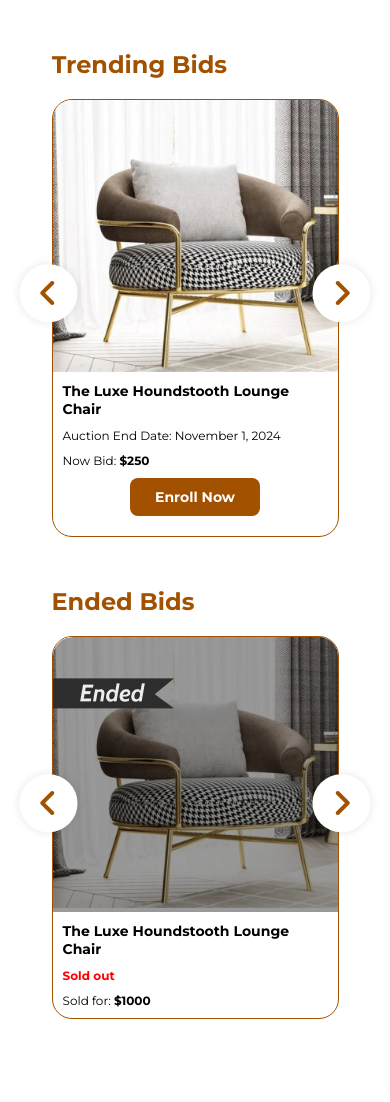
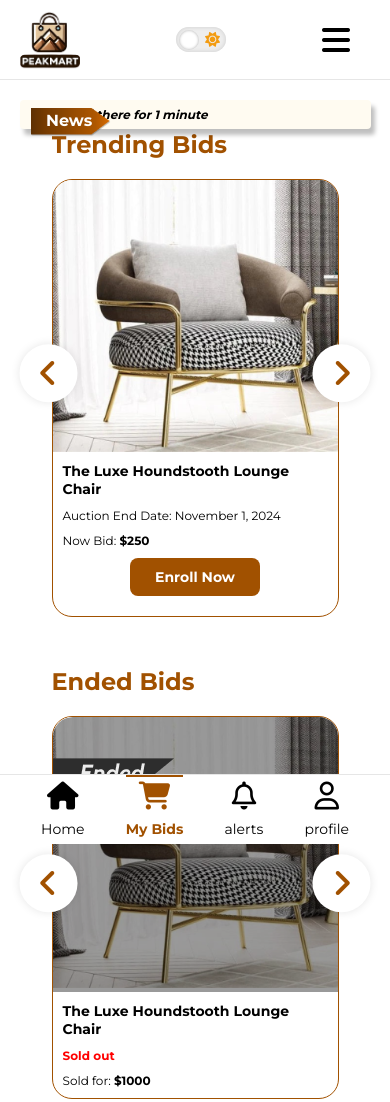
Before and after one commit to Astr0n1/graduation-project, a plain HTML site: page sliders.html in a window 390 px wide. Before the commit the page ends 1069 px from the top, so only its background shows below. Drawn offline with nearby package versions, Linux system fonts and the light colour scheme.

Commit message:
fixed headers

```diff
--- a/assets/css/components/header.css
+++ b/assets/css/components/header.css
@@ -76,7 +76,7 @@
 }
 
 .navbar.active + .nav-overlay {
-  z-index: 7;
+  z-index: 8;
   width: 100vw;
   height: 100vh;
   background: rgba(170, 170, 170, 0.1);
@@ -104,7 +104,7 @@
 .bottom-nav {
   display: none;
   position: fixed;
-  z-index: 5;
+  z-index: 7;
   bottom: 0;
   background-color: var(--background);
   width: 100vw;
@@ -243,6 +243,10 @@
     display: flex;
   }
 
+  .bottom-nav-conserver {
+    height: 70px;
+  }
+
   #menu {
     display: block;
     margin-right: 20px;
@@ -259,7 +263,7 @@
     align-items: center;
     border-left: var(--border-gray);
     right: -1px;
-    top: 98px;
+    top: 79px;
 
     width: 250px;
     height: 100vh;
@@ -306,6 +310,7 @@
 
 .news {
   position: fixed;
+  z-index: 7;
   margin: 20px auto 0;
   width: 85vw;
   margin-left: 7.5vw;
@@ -320,7 +325,7 @@
 
 .news-logo {
   position: absolute;
-  z-index: 5;
+  z-index: 7;
   bottom: -15px;
   left: 15px;
 }
--- a/assets/css/components/swiper.css
+++ b/assets/css/components/swiper.css
@@ -21,7 +21,7 @@
   justify-content: space-between;
   align-items: center;
   width: 100%;
-  z-index: 10;
+  z-index: 1;
   top: 50%;
   left: 50%;
   transform: translate(-50%, -50%);
--- a/sliders.html
+++ b/sliders.html
@@ -31,9 +31,89 @@
 
     <!-- JS -->
     <script defer src="assets/js/components/swiper.js"></script>
+    <script defer src="assets/js/components/header.js"></script>
   </head>
 
   <body>
+    <div class="headers">
+      <!-- main header -->
+      <header class="header">
+        <img src="assets/images/logo.png" class="logo">
+        <div class="actions">
+          <button class="login-btn primary-btn"
+            onclick="window.location.href='register.html'">login</button>
+          <div class="cart">
+            <i class="fas fa-shopping-cart cart-icon"></i>
+          </div>
+
+          <label class="dark-mode-toggle">
+            <input type="checkbox" id="dark-mode-switch">
+            <span class="slider">
+              <i class="fas fa-moon " style="color: white;"></i>
+              <i class="fas fa-sun " style="color: #f39c12;"></i>
+            </span>
+          </label>
+        </div>
+        <div id="menu">
+          <i class="fa-solid fa-bars fa-2x"></i>
+        </div>
+        <nav class="navbar">
+          <a class="nav-item" href="index.html">Home</a>
+          <a class="nav-item" href="footer.html">Categories</a>
+          <a class="nav-item" href="sliders.html" class="active">Bids</a>
+          <a class="nav-item" href="test.html">About us</a>
+          <a class="nav-item" href="#">Contact us</a>
+        </nav>
+        <div class="nav-overlay"></div>
+      </header>
+      <div class="header-conserver"></div>
+
+      <!-- bottom header -->
+      <div class="bottom-nav">
+        <a href="index.html" class="home nav-item">
+          <div>
+            <i class="fa fa-home fa-2x" aria-hidden="true"></i>
+          </div>
+          <p>Home</p>
+        </a>
+
+        <a href="sliders.html" class="cart nav-item">
+          <div>
+            <i class="fa-solid fa-cart-shopping fa-2x"></i>
+          </div>
+          <p>My Bids</p>
+        </a>
+
+        <a href="footer.html" class="notifications nav-item">
+          <div>
+            <i class="fa-regular fa-bell fa-2x"></i>
+          </div>
+          <p>alerts</p>
+        </a>
+
+        <a href='register.html' class="profile nav-item">
+          <div>
+            <i class="fa-regular fa-user fa-2x"></i>
+          </div>
+          <p>profile</p>
+        </a>
+      </div>
+
+      <!-- news -->
+      <div class="news">
+        <div class="news-logo">
+          <img src="assets/images/news-arrow.png" alt="logo-tv">
+          <p class="news-word">News</p>
+        </div>
+        <div class="news-slide marquee">
+          <p class="news-content">This text is an example of text that can be
+            replaced in the same
+            space. This text was generated from the Arabic text generator, where
+            you can generate such text or many other texts in addition to
+            increasing the number of characters generated by the application</p>
+        </div>
+      </div>
+    </div>
     <!-- trending bids -->
     <div class="astron-container trending">
       <div class="swiper products-container">
@@ -271,6 +351,6 @@
 
       </div>
     </div>
-
+    <div class="bottom-nav-conserver"></div>
   </body>
 </html>
```
Also changed, not shown: index.html (+2 -2 lines).
